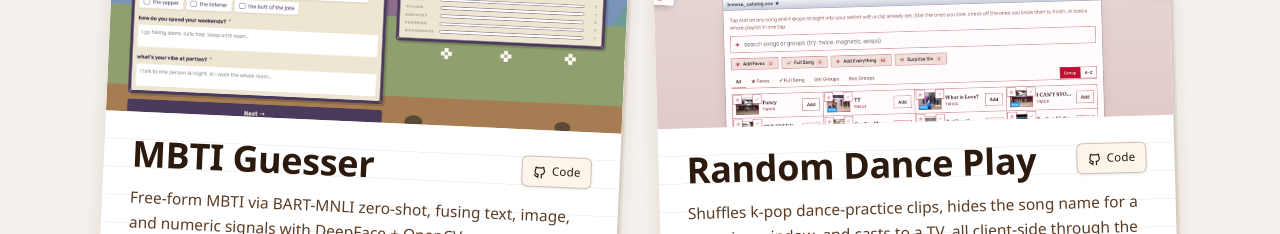
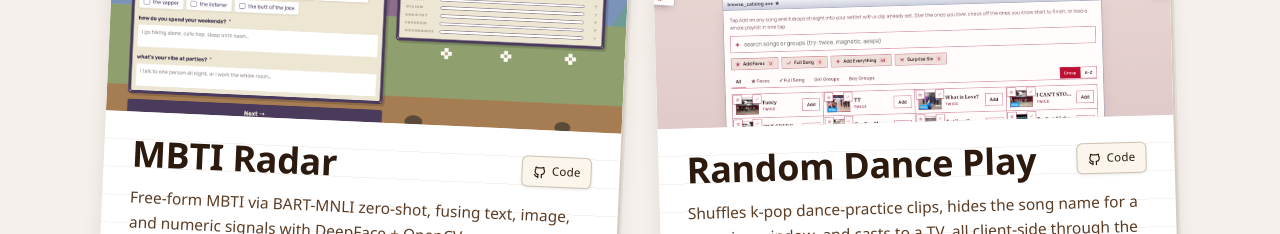
Before and after one commit to chengjcrystal/portfolio, a Next.js app: page / in a window 1280 px wide. Shown: the part 3860-4094 px from the top of the page. Built offline with nearby package versions, Linux system fonts and the light colour scheme.

Commit message:
rename mbti card to mbti radar

```diff
--- a/src/app/page.tsx
+++ b/src/app/page.tsx
@@ -330,12 +330,12 @@ export default function Home() {
               href="https://huggingface.co/spaces/chengjcrystal/mbti-guesser"
               target="_blank"
               rel="noopener noreferrer"
-              aria-label="View MBTI Guesser live"
+              aria-label="View MBTI Radar live"
             >
               <Image
                 className="proj-preview-img"
                 src="/previews/mbti.png"
-                alt="MBTI Guesser type radar app interface"
+                alt="MBTI Radar app interface"
                 fill
                 sizes="(max-width: 768px) 100vw, 520px"
               />
@@ -344,14 +344,14 @@ export default function Home() {
             <div className="proj-tape" />
             <div className="proj-card-inner">
               <div className="proj-card-top">
-                <div className="proj-name">MBTI Guesser</div>
+                <div className="proj-name">MBTI Radar</div>
                 <div className="proj-links">
                   <a
                     className="proj-actionlink"
                     href="https://github.com/chengjcrystal/mbti-guesser"
                     target="_blank"
                     rel="noopener noreferrer"
-                    aria-label="MBTI Guesser source code on GitHub"
+                    aria-label="MBTI Radar source code on GitHub"
                   >
                     <i className="ti ti-brand-github" /> Code
                   </a>
```
